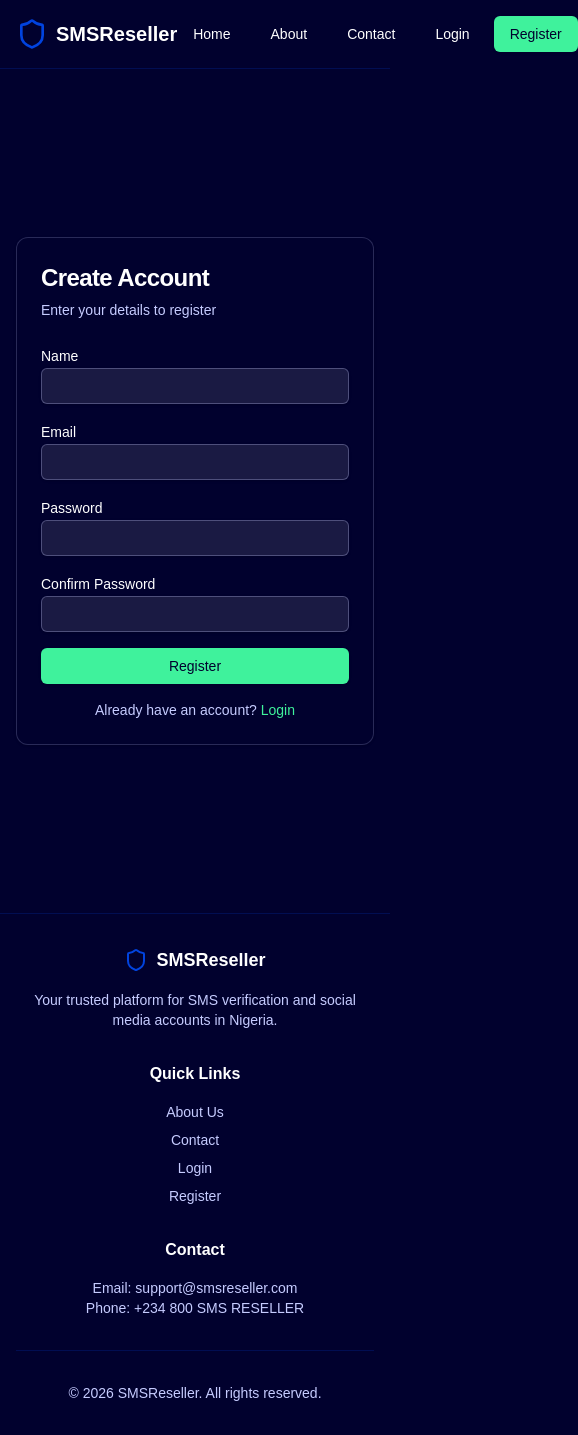
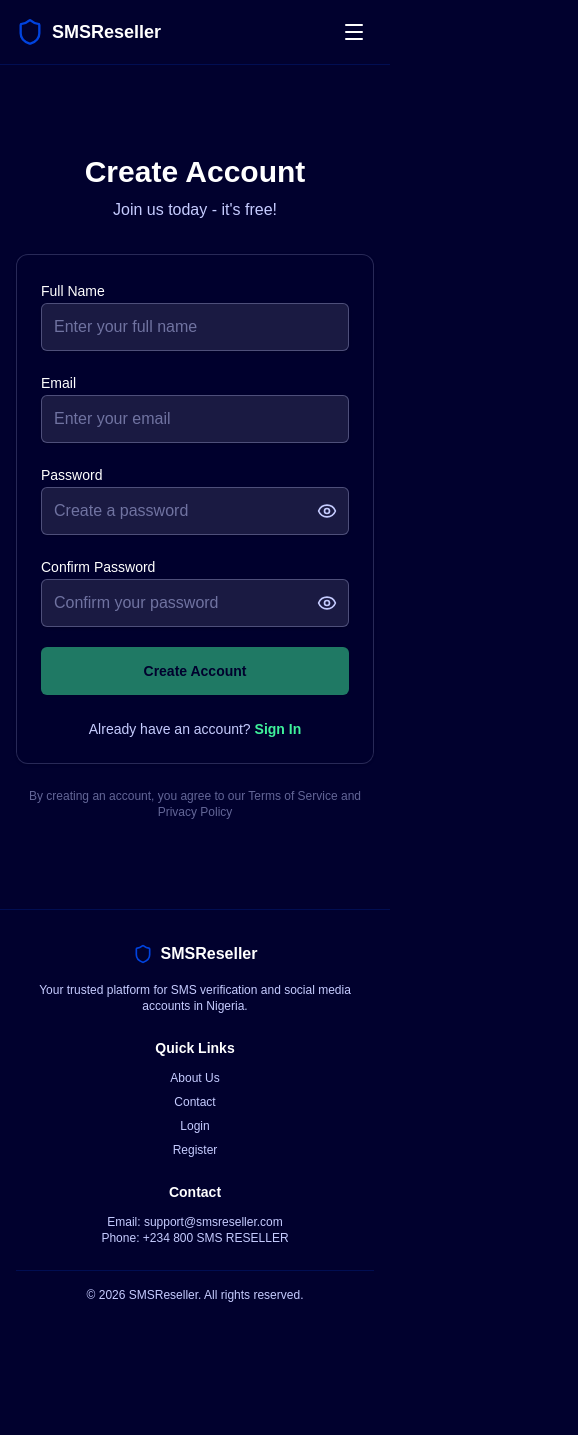
Before and after one commit to RealCraftbot/sms-platform, a Next.js app: page /register in a window 390 px wide. Shown: the whole page, 578 px wide, since content can reach past the window. After the commit the page ends 1335 px from the top, so only its background shows below. Built offline with nearby package versions, Linux system fonts and the light colour scheme; a web font is replaced by a local one.

Commit message:
feat: Improve login/register with password strength, animations, mobile responsiveness

```diff
--- a/src/app/globals.css
+++ b/src/app/globals.css
@@ -98,3 +98,20 @@
 body {
   font-family: 'Clash Grotesk', sans-serif;
 }
+
+@keyframes shake {
+  0%, 100% { transform: translateX(0); }
+  10%, 30%, 50%, 70%, 90% { transform: translateX(-4px); }
+  20%, 40%, 60%, 80% { transform: translateX(4px); }
+}
+
+.animate-shake {
+  animation: shake 0.5s ease-in-out;
+}
+
+@media (max-width: 640px) {
+  .container {
+    padding-left: 1rem;
+    padding-right: 1rem;
+  }
+}
--- a/src/app/login/page.tsx
+++ b/src/app/login/page.tsx
@@ -8,11 +8,13 @@ import { Button } from "@/components/ui/button"
 import { Input } from "@/components/ui/input"
 import { Label } from "@/components/ui/label"
 import { Card, CardContent, CardDescription, CardHeader, CardTitle } from "@/components/ui/card"
+import { Eye, EyeOff, Loader2 } from "lucide-react"
 
 export default function LoginPage() {
   const router = useRouter()
   const [email, setEmail] = useState("")
   const [password, setPassword] = useState("")
+  const [showPassword, setShowPassword] = useState(false)
   const [error, setError] = useState("")
   const [loading, setLoading] = useState(false)
 
@@ -36,59 +38,98 @@ export default function LoginPage() {
   }
 
   return (
-    <div className="min-h-screen flex items-center justify-center p-4 py-20">
-      <Card className="w-full max-w-md bg-navy border-light-lavender/20">
-        <CardHeader>
-          <CardTitle className="text-white text-2xl">Login</CardTitle>
-          <CardDescription className="text-light-lavender">
-            Enter your credentials to access your account
-          </CardDescription>
-        </CardHeader>
-        <CardContent>
-          <form onSubmit={handleSubmit} className="space-y-4">
+    <div className="min-h-screen bg-navy flex items-center justify-center p-4 py-20">
+      <div className="w-full max-w-md">
+        <div className="text-center mb-8">
+          <h1 className="text-3xl font-bold text-white">Welcome Back</h1>
+          <p className="text-light-lavender mt-2">Sign in to your account</p>
+        </div>
+
+        <Card className="bg-navy/80 border-light-lavender/20 backdrop-blur">
+          <CardContent className="p-6">
+            <form onSubmit={handleSubmit} className="space-y-5">
               {error && (
-              <div className="p-3 text-sm text-red-400 bg-red-500/20 border border-red-500/30 rounded-md">
+                <div className="p-3 text-sm text-red-400 bg-red-500/20 border border-red-500/30 rounded-lg animate-pulse">
                   {error}
                 </div>
               )}
+
               <div className="space-y-2">
-              <Label htmlFor="email" className="text-white">Email</Label>
+                <Label htmlFor="email" className="text-white text-sm font-medium">Email</Label>
                 <Input
                   id="email"
                   type="email"
+                  placeholder="Enter your email"
                   value={email}
                   onChange={(e) => setEmail(e.target.value)}
                   required
-                className="bg-white/10 border-light-lavender/30 text-white placeholder:text-light-lavender/50"
+                  className="h-12 bg-white/10 border-light-lavender/30 text-white placeholder:text-light-lavender/50 focus:border-mint-green focus:ring-mint-green"
                 />
               </div>
+
               <div className="space-y-2">
-              <Label htmlFor="password" className="text-white">Password</Label>
+                <Label htmlFor="password" className="text-white text-sm font-medium">Password</Label>
+                <div className="relative">
                   <Input
                     id="password"
-                type="password"
+                    type={showPassword ? "text" : "password"}
+                    placeholder="Enter your password"
                     value={password}
                     onChange={(e) => setPassword(e.target.value)}
                     required
-                className="bg-white/10 border-light-lavender/30 text-white placeholder:text-light-lavender/50"
+                    className="h-12 bg-white/10 border-light-lavender/30 text-white placeholder:text-light-lavender/50 pr-10 focus:border-mint-green focus:ring-mint-green"
                   />
+                  <button
+                    type="button"
+                    onClick={() => setShowPassword(!showPassword)}
+                    className="absolute right-3 top-1/2 -translate-y-1/2 text-light-lavender hover:text-white transition-colors"
+                  >
+                    {showPassword ? <EyeOff size={20} /> : <Eye size={20} />}
+                  </button>
                 </div>
+              </div>
+
+              <div className="flex items-center justify-between">
+                <label className="flex items-center gap-2 cursor-pointer">
+                  <input type="checkbox" className="w-4 h-4 rounded border-light-lavender/30 bg-white/10 text-mint-green focus:ring-mint-green" />
+                  <span className="text-light-lavender text-sm">Remember me</span>
+                </label>
+                <Link href="/forgot-password" className="text-mint-green text-sm hover:underline">
+                  Forgot password?
+                </Link>
+              </div>
+
               <Button
                 type="submit"
-              className="w-full bg-mint-green text-navy hover:bg-mint-green/80"
+                className="w-full h-12 bg-mint-green text-navy font-semibold hover:bg-mint-green/90 transition-all hover:scale-[1.02] active:scale-[0.98]"
                 disabled={loading}
               >
-              {loading ? "Logging in..." : "Login"}
+                {loading ? (
+                  <span className="flex items-center gap-2">
+                    <Loader2 className="animate-spin" size={20} />
+                    Signing in...
+                  </span>
+                ) : (
+                  "Sign In"
+                )}
               </Button>
             </form>
-          <p className="mt-4 text-center text-sm text-light-lavender">
+
+            <div className="mt-6 text-center">
+              <p className="text-light-lavender text-sm">
                 Don't have an account?{" "}
-            <Link href="/register" className="text-mint-green hover:underline">
-              Register
+                <Link href="/register" className="text-mint-green font-semibold hover:underline">
+                  Create Account
                 </Link>
               </p>
+            </div>
           </CardContent>
         </Card>
+
+        <p className="text-center text-light-lavender/50 text-xs mt-6">
+          By signing in, you agree to our Terms of Service and Privacy Policy
+        </p>
+      </div>
     </div>
   )
 }
--- a/src/app/register/page.tsx
+++ b/src/app/register/page.tsx
@@ -7,6 +7,19 @@ import { Button } from "@/components/ui/button"
 import { Input } from "@/components/ui/input"
 import { Label } from "@/components/ui/label"
 import { Card, CardContent, CardDescription, CardHeader, CardTitle } from "@/components/ui/card"
+import { Eye, EyeOff, Loader2, Check, X } from "lucide-react"
+
+interface PasswordRequirement {
+  label: string
+  test: (password: string) => boolean
+}
+
+const passwordRequirements: PasswordRequirement[] = [
+  { label: "At least 8 characters", test: (p) => p.length >= 8 },
+  { label: "Contains uppercase letter", test: (p) => /[A-Z]/.test(p) },
+  { label: "Contains lowercase letter", test: (p) => /[a-z]/.test(p) },
+  { label: "Contains number", test: (p) => /\d/.test(p) },
+]
 
 export default function RegisterPage() {
   const router = useRouter()
@@ -14,8 +27,13 @@ export default function RegisterPage() {
   const [email, setEmail] = useState("")
   const [password, setPassword] = useState("")
   const [confirmPassword, setConfirmPassword] = useState("")
+  const [showPassword, setShowPassword] = useState(false)
+  const [showConfirmPassword, setShowConfirmPassword] = useState(false)
   const [error, setError] = useState("")
   const [loading, setLoading] = useState(false)
+
+  const passwordStrength = passwordRequirements.filter(req => req.test(password)).length
+  const passwordsMatch = password === confirmPassword && password.length > 0
 
   const handleSubmit = async (e: React.FormEvent) => {
     e.preventDefault()
@@ -24,6 +42,12 @@ export default function RegisterPage() {
 
     if (password !== confirmPassword) {
       setError("Passwords do not match")
+      setLoading(false)
+      return
+    }
+
+    if (password.length < 8) {
+      setError("Password must be at least 8 characters")
       setLoading(false)
       return
     }
@@ -43,7 +67,7 @@ export default function RegisterPage() {
         return
       }
 
-      router.push("/login")
+      router.push("/login?registered=true")
     } catch (err) {
       setError("Something went wrong")
       setLoading(false)
@@ -51,81 +75,156 @@ export default function RegisterPage() {
   }
 
   return (
-    <div className="min-h-screen flex items-center justify-center p-4 py-20">
-      <Card className="w-full max-w-md bg-navy border-light-lavender/20">
-        <CardHeader>
-          <CardTitle className="text-white text-2xl">Create Account</CardTitle>
-          <CardDescription className="text-light-lavender">
-            Enter your details to register
-          </CardDescription>
-        </CardHeader>
-        <CardContent>
-          <form onSubmit={handleSubmit} className="space-y-4">
+    <div className="min-h-screen bg-navy flex items-center justify-center p-4 py-20">
+      <div className="w-full max-w-md">
+        <div className="text-center mb-8">
+          <h1 className="text-3xl font-bold text-white">Create Account</h1>
+          <p className="text-light-lavender mt-2">Join us today - it's free!</p>
+        </div>
+
+        <Card className="bg-navy/80 border-light-lavender/20 backdrop-blur">
+          <CardContent className="p-6">
+            <form onSubmit={handleSubmit} className="space-y-5">
               {error && (
-              <div className="p-3 text-sm text-red-400 bg-red-500/20 border border-red-500/30 rounded-md">
+                <div className="p-3 text-sm text-red-400 bg-red-500/20 border border-red-500/30 rounded-lg animate-shake">
                   {error}
                 </div>
               )}
+
               <div className="space-y-2">
-              <Label htmlFor="name" className="text-white">Name</Label>
+                <Label htmlFor="name" className="text-white text-sm font-medium">Full Name</Label>
                 <Input
                   id="name"
                   type="text"
+                  placeholder="Enter your full name"
                   value={name}
                   onChange={(e) => setName(e.target.value)}
                   required
-                className="bg-white/10 border-light-lavender/30 text-white placeholder:text-light-lavender/50"
+                  className="h-12 bg-white/10 border-light-lavender/30 text-white placeholder:text-light-lavender/50 focus:border-mint-green focus:ring-mint-green"
                 />
               </div>
+
               <div className="space-y-2">
-              <Label htmlFor="email" className="text-white">Email</Label>
+                <Label htmlFor="email" className="text-white text-sm font-medium">Email</Label>
                 <Input
                   id="email"
                   type="email"
+                  placeholder="Enter your email"
                   value={email}
                   onChange={(e) => setEmail(e.target.value)}
                   required
-                className="bg-white/10 border-light-lavender/30 text-white placeholder:text-light-lavender/50"
+                  className="h-12 bg-white/10 border-light-lavender/30 text-white placeholder:text-light-lavender/50 focus:border-mint-green focus:ring-mint-green"
                 />
               </div>
+
               <div className="space-y-2">
-              <Label htmlFor="password" className="text-white">Password</Label>
+                <Label htmlFor="password" className="text-white text-sm font-medium">Password</Label>
+                <div className="relative">
                   <Input
                     id="password"
-                type="password"
+                    type={showPassword ? "text" : "password"}
+                    placeholder="Create a password"
                     value={password}
                     onChange={(e) => setPassword(e.target.value)}
                     required
-                className="bg-white/10 border-light-lavender/30 text-white placeholder:text-light-lavender/50"
+                    className="h-12 bg-white/10 border-light-lavender/30 text-white placeholder:text-light-lavender/50 pr-10 focus:border-mint-green focus:ring-mint-green"
                   />
+                  <button
+                    type="button"
+                    onClick={() => setShowPassword(!showPassword)}
+                    className="absolute right-3 top-1/2 -translate-y-1/2 text-light-lavender hover:text-white transition-colors"
+                  >
+                    {showPassword ? <EyeOff size={20} /> : <Eye size={20} />}
+                  </button>
                 </div>
+
+                {password.length > 0 && (
+                  <div className="space-y-2 mt-2">
+                    <div className="flex gap-1">
+                      {[1,2,3,4].map((level) => (
+                        <div
+                          key={level}
+                          className={`h-1 flex-1 rounded-full transition-colors ${
+                            passwordStrength >= level
+                              ? passwordStrength <= 2 ? 'bg-red-500' : passwordStrength === 3 ? 'bg-yellow-500' : 'bg-mint-green'
+                              : 'bg-light-lavender/30'
+                          }`}
+                        />
+                      ))}
+                    </div>
+                    <div className="grid grid-cols-2 gap-2 text-xs">
+                      {passwordRequirements.map((req, i) => (
+                        <div
+                          key={i}
+                          className={`flex items-center gap-1 ${req.test(password) ? 'text-mint-green' : 'text-light-lavender/50'}`}
+                        >
+                          {req.test(password) ? <Check size={12} /> : <X size={12} />}
+                          {req.label}
+                        </div>
+                      ))}
+                    </div>
+                  </div>
+                )}
+              </div>
+
               <div className="space-y-2">
-              <Label htmlFor="confirmPassword" className="text-white">Confirm Password</Label>
+                <Label htmlFor="confirmPassword" className="text-white text-sm font-medium">Confirm Password</Label>
+                <div className="relative">
                   <Input
                     id="confirmPassword"
-                type="password"
+                    type={showConfirmPassword ? "text" : "password"}
+                    placeholder="Confirm your password"
                     value={confirmPassword}
                     onChange={(e) => setConfirmPassword(e.target.value)}
                     required
-                className="bg-white/10 border-light-lavender/30 text-white placeholder:text-light-lavender/50"
+                    className="h-12 bg-white/10 border-light-lavender/30 text-white placeholder:text-light-lavender/50 pr-10 focus:border-mint-green focus:ring-mint-green"
                   />
+                  <button
+                    type="button"
+                    onClick={() => setShowConfirmPassword(!showConfirmPassword)}
+                    className="absolute right-3 top-1/2 -translate-y-1/2 text-light-lavender hover:text-white transition-colors"
+                  >
+                    {showConfirmPassword ? <EyeOff size={20} /> : <Eye size={20} />}
+                  </button>
                 </div>
+                {confirmPassword.length > 0 && (
+                  <p className={`text-xs ${passwordsMatch ? 'text-mint-green' : 'text-red-400'}`}>
+                    {passwordsMatch ? "✓ Passwords match" : "✗ Passwords do not match"}
+                  </p>
+                )}
+              </div>
+
               <Button
                 type="submit"
-              className="w-full bg-mint-green text-navy hover:bg-mint-green/80"
-              disabled={loading}
+                className="w-full h-12 bg-mint-green text-navy font-semibold hover:bg-mint-green/90 transition-all hover:scale-[1.02] active:scale-[0.98]"
+                disabled={loading || !passwordsMatch || passwordStrength < 3}
               >
-              {loading ? "Registering..." : "Register"}
+                {loading ? (
+                  <span className="flex items-center gap-2">
+                    <Loader2 className="animate-spin" size={20} />
+                    Creating account...
+                  </span>
+                ) : (
+                  "Create Account"
+                )}
               </Button>
             </form>
-          <p className="mt-4 text-center text-sm text-light-lavender">
+
+            <div className="mt-6 text-center">
+              <p className="text-light-lavender text-sm">
                 Already have an account?{" "}
-            <Link href="/login" className="text-mint-green hover:underline">
-              Login
+                <Link href="/login" className="text-mint-green font-semibold hover:underline">
+                  Sign In
                 </Link>
               </p>
+            </div>
           </CardContent>
         </Card>
+
+        <p className="text-center text-light-lavender/50 text-xs mt-6">
+          By creating an account, you agree to our Terms of Service and Privacy Policy
+        </p>
+      </div>
     </div>
   )
 }
--- a/src/components/layout/HeaderFooter.tsx
+++ b/src/components/layout/HeaderFooter.tsx
@@ -1,8 +1,9 @@
 "use client"
 
+import { useState } from "react"
 import Link from "next/link"
 import { usePathname } from "next/navigation"
-import { Shield } from "lucide-react"
+import { Shield, Menu, X } from "lucide-react"
 import { Button } from "@/components/ui/button"
 
 const navLinks = [
@@ -13,33 +14,70 @@ const navLinks = [
 
 export function Header() {
   const pathname = usePathname()
+  const [mobileMenuOpen, setMobileMenuOpen] = useState(false)
 
   return (
     <header className="border-b border-primary/20 bg-navy sticky top-0 z-50">
-      <div className="container mx-auto px-4 py-4 flex items-center justify-between">
+      <div className="container mx-auto px-4 py-3 flex items-center justify-between">
         <Link href="/" className="flex items-center gap-2">
-          <Shield className="h-8 w-8 text-primary-blue" />
-          <span className="text-xl font-bold text-white">SMSReseller</span>
+          <Shield className="h-7 w-7 text-primary-blue" />
+          <span className="text-lg font-bold text-white">SMSReseller</span>
         </Link>
-        <nav className="flex items-center gap-2">
+
+        {/* Desktop Nav */}
+        <nav className="hidden md:flex items-center gap-2">
           {navLinks.map((link) => (
             <Link key={link.href} href={link.href}>
               <Button
                 variant="ghost"
-                className={`text-white ${pathname === link.href ? 'bg-white/10' : ''}`}
+                className={`text-white text-sm ${pathname === link.href ? 'bg-white/10' : ''}`}
               >
                 {link.label}
               </Button>
             </Link>
           ))}
           <Link href="/login">
-            <Button variant="ghost" className="text-white">Login</Button>
+            <Button variant="ghost" className="text-white text-sm">Login</Button>
           </Link>
           <Link href="/register">
-            <Button className="bg-mint-green text-navy hover:bg-mint-green/80">Register</Button>
+            <Button className="bg-mint-green text-navy hover:bg-mint-green/80 text-sm px-4">Register</Button>
           </Link>
         </nav>
+
+        {/* Mobile Menu Button */}
+        <button
+          className="md:hidden text-white p-2"
+          onClick={() => setMobileMenuOpen(!mobileMenuOpen)}
+        >
+          {mobileMenuOpen ? <X size={24} /> : <Menu size={24} />}
+        </button>
       </div>
+
+      {/* Mobile Nav */}
+      {mobileMenuOpen && (
+        <nav className="md:hidden border-t border-primary/20 bg-navy px-4 py-4 space-y-2">
+          {navLinks.map((link) => (
+            <Link
+              key={link.href}
+              href={link.href}
+              onClick={() => setMobileMenuOpen(false)}
+            >
+              <Button
+                variant="ghost"
+                className={`w-full justify-start text-white text-sm ${pathname === link.href ? 'bg-white/10' : ''}`}
+              >
+                {link.label}
+              </Button>
+            </Link>
+          ))}
+          <Link href="/login" onClick={() => setMobileMenuOpen(false)}>
+            <Button variant="ghost" className="w-full justify-start text-white text-sm">Login</Button>
+          </Link>
+          <Link href="/register" onClick={() => setMobileMenuOpen(false)}>
+            <Button className="w-full bg-mint-green text-navy hover:bg-mint-green/80 text-sm">Register</Button>
+          </Link>
+        </nav>
+      )}
     </header>
   )
 }
@@ -48,33 +86,33 @@ export function Footer() {
   return (
     <footer className="border-t border-primary/20 py-8 bg-navy">
       <div className="container mx-auto px-4">
-        <div className="grid md:grid-cols-3 gap-8 text-center md:text-left">
+        <div className="grid grid-cols-1 md:grid-cols-3 gap-6 md:gap-8 text-center md:text-left">
           <div>
             <div className="flex items-center gap-2 mb-4 justify-center md:justify-start">
-              <Shield className="h-6 w-6 text-primary-blue" />
-              <span className="text-lg font-bold text-white">SMSReseller</span>
+              <Shield className="h-5 w-5 text-primary-blue" />
+              <span className="text-base font-bold text-white">SMSReseller</span>
             </div>
-            <p className="text-light-lavender text-sm">
+            <p className="text-light-lavender text-xs md:text-sm">
               Your trusted platform for SMS verification and social media accounts in Nigeria.
             </p>
           </div>
           <div>
-            <h4 className="text-white font-semibold mb-4">Quick Links</h4>
+            <h4 className="text-white font-semibold mb-3 md:mb-4 text-sm">Quick Links</h4>
             <div className="space-y-2">
-              <Link href="/about" className="block text-light-lavender text-sm hover:text-mint-green">About Us</Link>
-              <Link href="/contact" className="block text-light-lavender text-sm hover:text-mint-green">Contact</Link>
-              <Link href="/login" className="block text-light-lavender text-sm hover:text-mint-green">Login</Link>
-              <Link href="/register" className="block text-light-lavender text-sm hover:text-mint-green">Register</Link>
+              <Link href="/about" className="block text-light-lavender text-xs md:text-sm hover:text-mint-green">About Us</Link>
+              <Link href="/contact" className="block text-light-lavender text-xs md:text-sm hover:text-mint-green">Contact</Link>
+              <Link href="/login" className="block text-light-lavender text-xs md:text-sm hover:text-mint-green">Login</Link>
+              <Link href="/register" className="block text-light-lavender text-xs md:text-sm hover:text-mint-green">Register</Link>
             </div>
           </div>
           <div>
-            <h4 className="text-white font-semibold mb-4">Contact</h4>
-            <p className="text-light-lavender text-sm">Email: support@smsreseller.com</p>
-            <p className="text-light-lavender text-sm">Phone: +234 800 SMS RESELLER</p>
+            <h4 className="text-white font-semibold mb-3 md:mb-4 text-sm">Contact</h4>
+            <p className="text-light-lavender text-xs md:text-sm">Email: support@smsreseller.com</p>
+            <p className="text-light-lavender text-xs md:text-sm">Phone: +234 800 SMS RESELLER</p>
           </div>
         </div>
-        <div className="mt-8 pt-8 border-t border-primary/20 text-center">
-          <p className="text-light-lavender text-sm">&copy; 2026 SMSReseller. All rights reserved.</p>
+        <div className="mt-6 md:mt-8 pt-4 md:pt-8 border-t border-primary/20 text-center">
+          <p className="text-light-lavender text-xs">&copy; 2026 SMSReseller. All rights reserved.</p>
         </div>
       </div>
     </footer>
```
Lines whose indentation alone changed are shown as unchanged.
